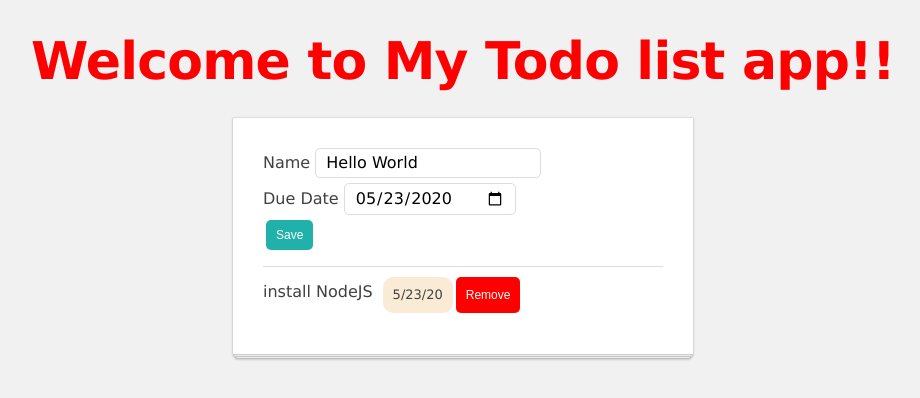
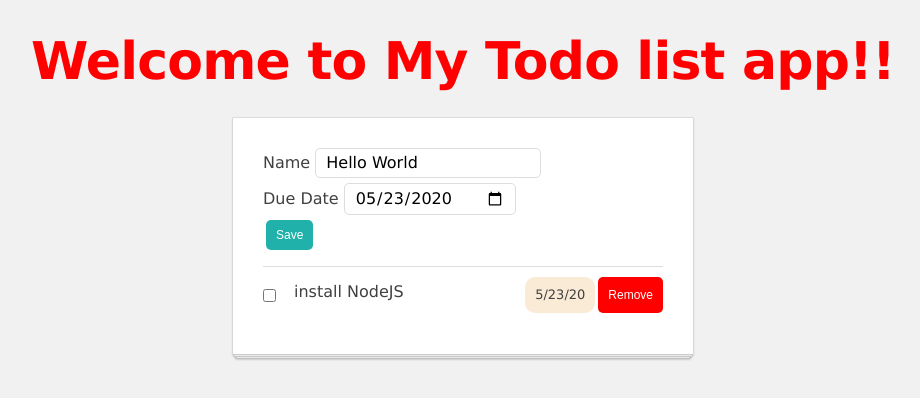
Before and after one commit to lilui/todo-list, an Angular app: page / in a window 1280 px wide. Shown: the top 398 px of the page, without its empty margins (177-1097 px from the left). Built offline with nearby package versions, Linux system fonts and the light colour scheme.

Commit message:
complete items

```diff
--- /dev/null
+++ b/src/app/interfaces/todo-item-change.ts
@@ -0,0 +1,6 @@
+import { TodoItem } from './todo-item';
+
+export interface TodoItemChange {
+  item: TodoItem;
+  changes: { completed: boolean };
+}
--- a/src/app/list-manager/list-manager.component.html
+++ b/src/app/list-manager/list-manager.component.html
@@ -4,7 +4,8 @@
   <ul>
     <li *ngFor="let todoItem of todoList">
       <app-todo-item [item]="todoItem"
-                      (remove)="removeItem($event)"></app-todo-item>
+                     (remove)="removeItem($event)"
+                     (update)="updateItem($event.item, $event.changes)"></app-todo-item>
     </li>
   </ul>
 </div>
--- a/src/app/list-manager/list-manager.component.ts
+++ b/src/app/list-manager/list-manager.component.ts
@@ -27,4 +27,7 @@ export class ListManagerComponent implements OnInit {
     this.todoListService.deleteItem(item);
   }
 
+  updateItem(item: TodoItem, changes: { completed: boolean }) {
+    this.todoListService.updateItem(item, changes);
+  }
 }
--- a/src/app/service/todo-list/todo-list.service.ts
+++ b/src/app/service/todo-list/todo-list.service.ts
@@ -28,7 +28,7 @@ export class TodoListService {
     return this.todoList;
   }
 
-  updateItem(item: TodoItem, changes: TodoItem) {
+  updateItem(item: TodoItem, changes: { completed: boolean }) {
     const index = this.todoList.indexOf(item);
     this.todoList[index] = {...item, ...changes};
     this.saveList();
--- a/src/app/todo-item/todo-item.component.html
+++ b/src/app/todo-item/todo-item.component.html
@@ -1,5 +1,19 @@
-<div *ngIf="item" class="app-item" [class.app-item-delayed]="isItemDelayed()">
-  <span>{{ item.title }}</span>
-  <span class="app-item-due-date">{{ item.dueDate | date:'shortDate' }}</span>
-  <button class="btn btn-red" (click)="removeItem()">Remove</button>
+<div *ngIf="item"
+     class="app-item"
+     [class.app-item-delayed]="isItemDelayed()">
+  <input type="checkbox"
+         class="todo-checkbox"
+         (click)="completeItem()"
+         [checked]="item.completed">
+  <span class="todo-title"
+        [class.todo-complete]="item.completed">
+    {{ item.title }}
+  </span>
+  <span class="app-item-due-date">
+    {{ item.dueDate | date:'shortDate' }}
+  </span>
+  <button class="btn btn-red"
+          (click)="removeItem()">
+    Remove
+  </button>
 </div>
--- a/src/app/todo-item/todo-item.component.scss
+++ b/src/app/todo-item/todo-item.component.scss
@@ -36,3 +36,7 @@
   flex-grow: 1;
   padding-left: 11px;
 }
+
+.todo-complete {
+  text-decoration: line-through;
+}
--- a/src/app/todo-item/todo-item.component.ts
+++ b/src/app/todo-item/todo-item.component.ts
@@ -1,6 +1,7 @@
 import { Component, EventEmitter, Input, Output } from '@angular/core';
 import { TodoItem } from '../interfaces/todo-item';
 import { UtilityService } from '../service/utility/utility.service';
+import { TodoItemChange } from '../interfaces/todo-item-change';
 
 @Component({
   selector: 'app-todo-item',
@@ -12,6 +13,8 @@ export class TodoItemComponent {
   @Input() item: TodoItem | undefined;
 
   @Output() remove = new EventEmitter<TodoItem>();
+
+  @Output() update = new EventEmitter<TodoItemChange>();
 
   private readonly today = new Date();
 
@@ -26,4 +29,16 @@ export class TodoItemComponent {
   removeItem() {
     this.remove.emit(this.item);
   }
+
+  completeItem() {
+    if (!this.item) {
+      console.log('completeItem item undefined');
+      return;
+    }
+    this.update.emit({
+      item: this.item,
+      changes: {completed: !this.item.completed},
+    });
+
+  }
 }
```
Also changed, not shown: src/app/input-button-unit/input-button-unit.component.html (+6 -2 lines).
